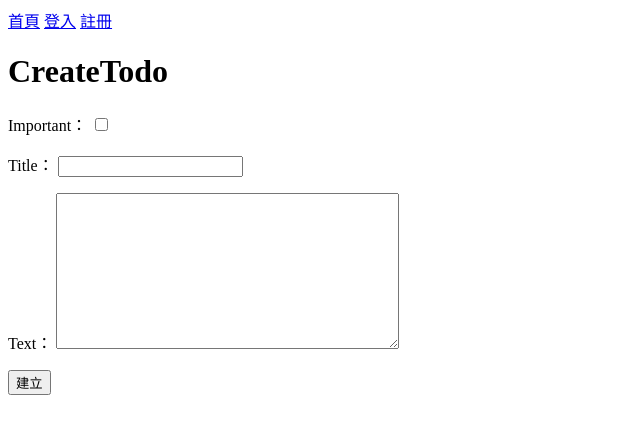
After one commit to 17app001/django-todolist-v1, a Django app: page /create/ in a window 1280 px wide. The commit adds this page. Shown: the top 434 px of the page, without its empty margins (0-640 px from the left). Run offline with Django 4.2, Linux system fonts and the light colour scheme.

Commit message:
完成建立表單頁面跟儲存到資料表

```diff
--- a/templates/base.html
+++ b/templates/base.html
@@ -20,6 +20,7 @@
         {% if user.is_authenticated %}
         Login:
         <a href="{% url 'profile' %}">{{user.username}}</a>
+        <a href="{% url 'createtodo' %}">建立</a>
         <a href="{% url 'logout' %}">登出</a>
         {% else %}
         <a href="{% url 'login' %}">登入</a>
--- /dev/null
+++ b/todo/forms.py
@@ -0,0 +1,8 @@
+from django.forms import ModelForm
+from .models import Todo
+
+class TodoForm(ModelForm):
+    # 設定
+    class Meta:
+        model=Todo
+        fields=['important','title','text']
--- /dev/null
+++ b/todo/templates/todo/createtodo.html
@@ -0,0 +1,15 @@
+{% extends 'base.html' %}
+
+{% block title %}
+<title>建立代辦事項</title>
+{% endblock %}
+
+{% block content %}
+<h1>CreateTodo</h1>
+<form action="" method="POST">
+    {% csrf_token %}
+    {{form.as_p}}
+    <button type="submit">建立</button>
+</form>
+
+{% endblock %}
--- a/todo/urls.py
+++ b/todo/urls.py
@@ -4,5 +4,6 @@ from . import views
 
 urlpatterns = [
     path('', views.todo,name='todo'),
+    path('create/',views.createtodo,name='createtodo'),
     path('view/<int:id>',views.viewtodo,name='viewtodo')
 ]
--- a/todo/views.py
+++ b/todo/views.py
@@ -1,7 +1,23 @@
-from django.shortcuts import render
+from django.shortcuts import redirect, render
 from django.shortcuts import get_object_or_404
 from .models import Todo
+from .forms import TodoForm
 
+
+def createtodo(request):
+    form=TodoForm()
+
+    if request.method=='POST':
+        print(request.POST)
+        if request.user.is_authenticated:
+            form=TodoForm(request.POST)
+            todo=form.save(commit=False)
+            todo.user=request.user
+            todo.save()
+
+            return redirect('todo')
+
+    return render(request,'./todo/createtodo.html',{'form':form})
 
 # Create your views here.
 def todo(request):
```
